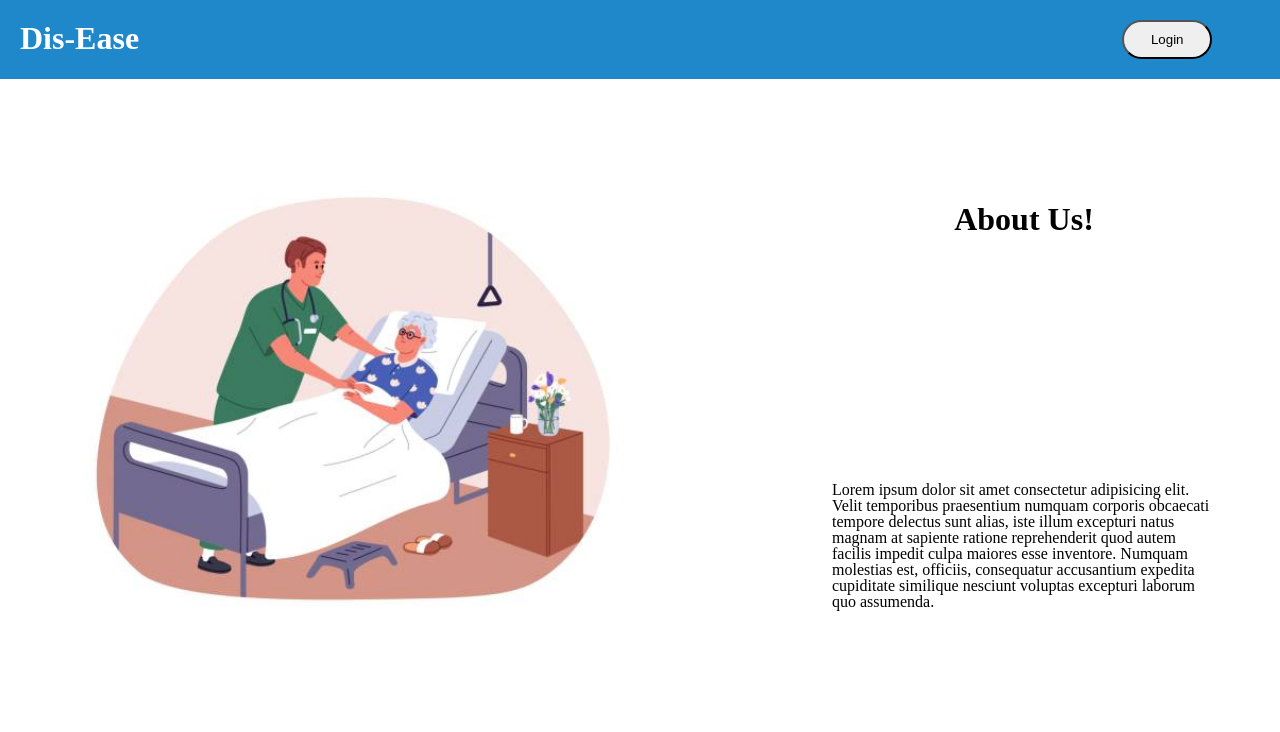
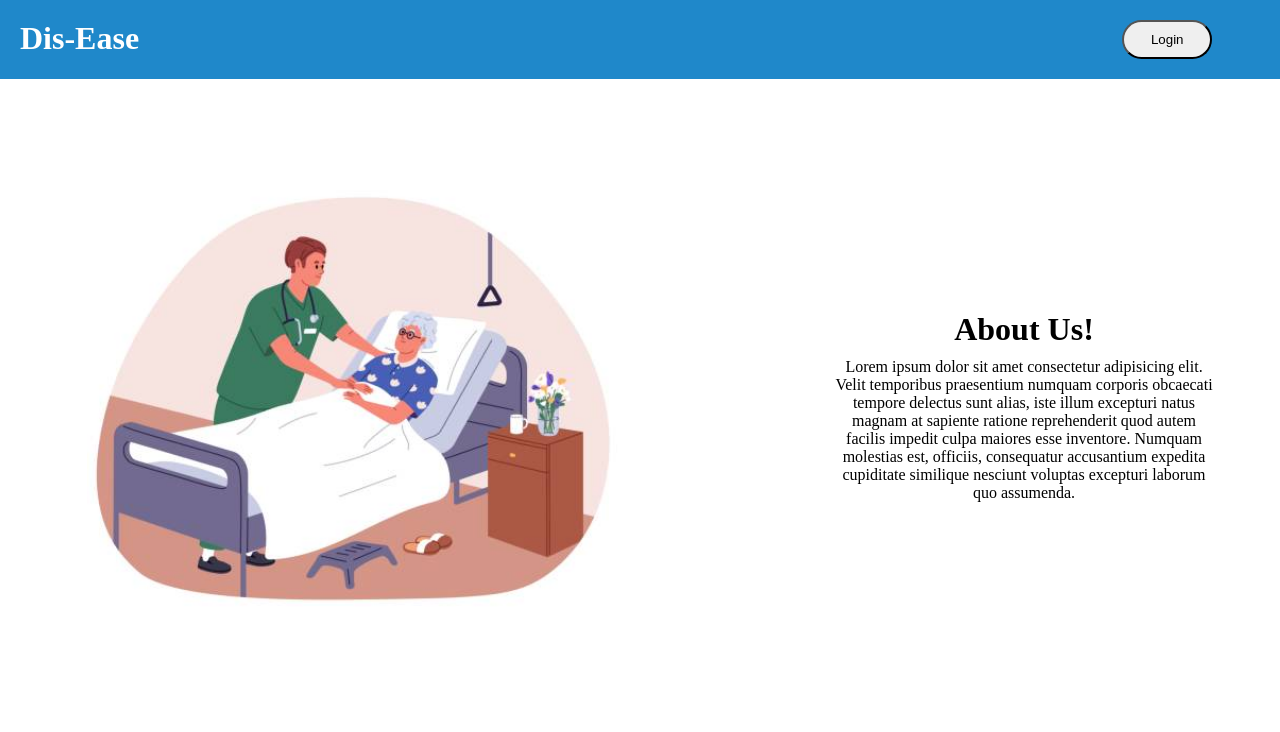
Before and after one commit to UtsavlalShrestha/disease-prediction-and-doctor-booking, a Django app: page / in a window 1280 px wide. Shown: the top 732 px of the page. Run offline with Django 5.2, Linux system fonts and the light colour scheme.

Commit message:
home.css update

```diff
--- a/static/css/home.css
+++ b/static/css/home.css
@@ -1,3 +1,4 @@
+
     .home-container{
         display: grid;
         width: 90%;
@@ -17,14 +18,12 @@
         transition: width 0.5s, height 0.5s ease-out;
     }
     .disp-content {
-        display: grid;
-        place-items: center;
-        gap: 0;
+        display: flex;
+        flex-wrap: wrap;
+        flex-direction: column;
+        justify-content: center;
+        align-items: center;
+        gap: 10px; /* Adjust gap between elements */
+        text-align: center; /* Align text in the center */
+
     }
-
-    .disp-content h1,
-    .disp-content p {
-        margin: 0;
-        padding: 0;
-        line-height: 1;
-    }
```
